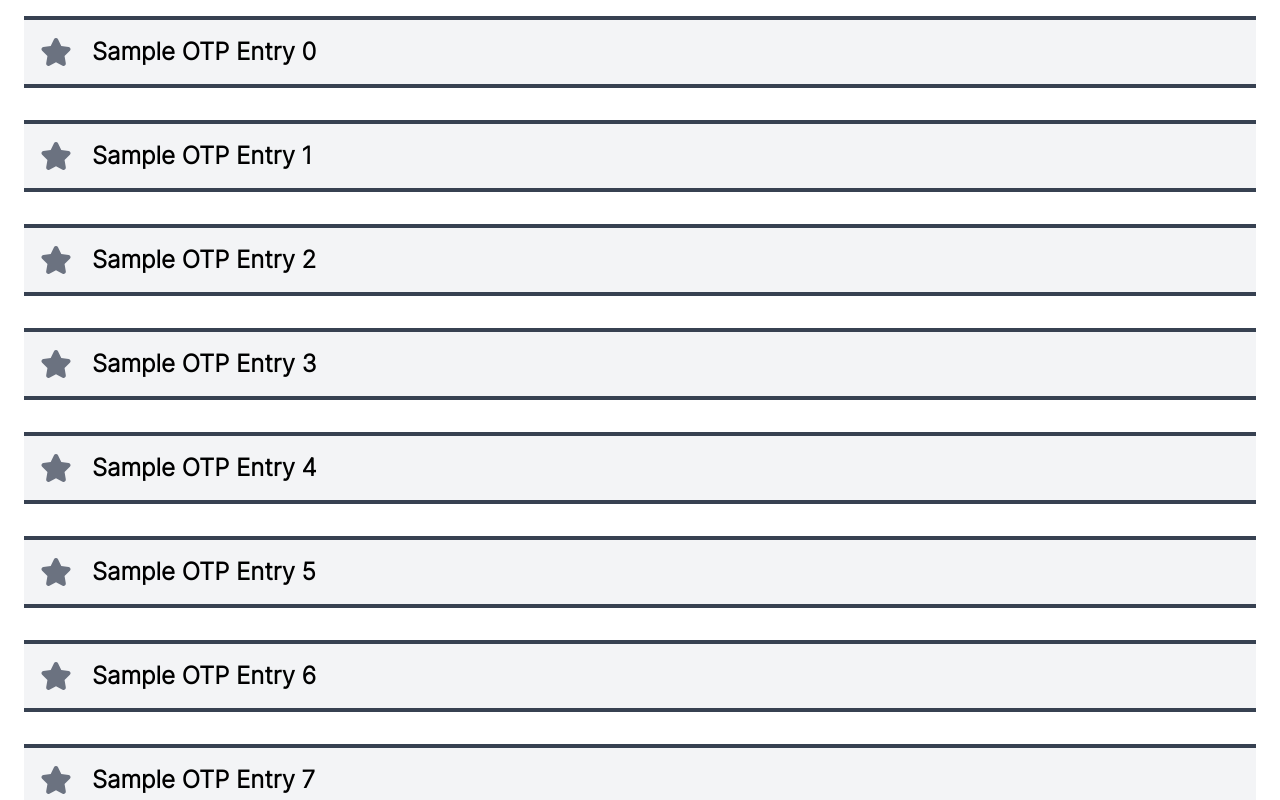
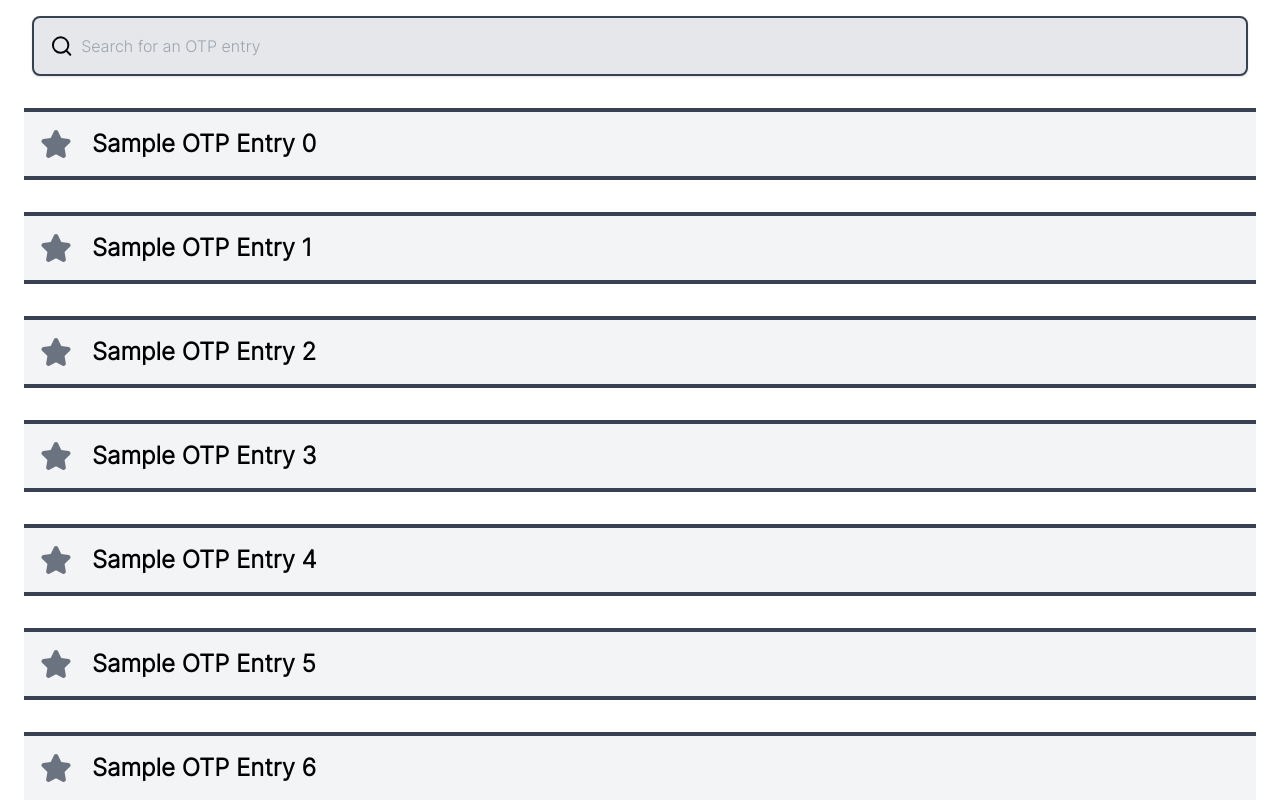
Before and after one commit to aesthetic0001/totp, a React (Vite) app: page / in a window 1280 px wide. Shown: the top 800 px of the page. Built offline with nearby package versions, Linux system fonts and the light colour scheme.

Commit message:
added searchbar

```diff
--- a/package.json
+++ b/package.json
@@ -14,6 +14,7 @@
   "dependencies": {
     "@tauri-apps/api": "^1",
     "immer": "^10.1.1",
+    "lucide-react": "^0.376.0",
     "react": "^18.2.0",
     "react-dom": "^18.2.0",
     "react-router-dom": "^6.23.0"
--- a/src/components/OTPEntry.jsx
+++ b/src/components/OTPEntry.jsx
@@ -1,4 +1,4 @@
-// a flexible component which displays a single OTP entry, taking up its entire width in the flex row
+// a flexible component which displays a single OTP entry, taking up its entire width in the flex col
 import React, {useState} from 'react';
 
 const OTPEntry = ({title, id, oldFavourite, savePreference}) => {
@@ -14,7 +14,7 @@ const OTPEntry = ({title, id, oldFavourite, savePreference}) => {
                     id
                 });
             }}>
-                <svg className={(favourite ? "text-yellow-300" : "text-gray-500") + " w-8 h-8 m-4 me-1 transition-all ease-in-out"}
+                <svg className={(favourite ? "text-yellow-400" : "text-gray-500") + " w-8 h-8 m-4 me-1 transition-all ease-in-out"}
                      aria-hidden="true" xmlns="http://www.w3.org/2000/svg"
                      fill="currentColor" viewBox="0 0 22 20">
                     <path
--- /dev/null
+++ b/src/components/SearchBar.jsx
@@ -0,0 +1,12 @@
+import {SearchIcon} from "lucide-react";
+
+const SearchBar = ({placeholder, onInput}) => {
+    return (
+        <div className="flex items-center mx-8 my-4 p-2 bg-gray-200 border-2 border-gray-700 rounded-lg shadow">
+            <SearchIcon className="m-2 dark:text-gray-400"/>
+            <input type="text" placeholder={placeholder} className="w-full py-2 bg-transparent outline-none" onInput={onInput}/>
+        </div>
+    );
+};
+
+export default SearchBar;
--- a/src/pages/OTPMenu.jsx
+++ b/src/pages/OTPMenu.jsx
@@ -1,9 +1,11 @@
 import OTPEntry from "../components/OTPEntry.jsx";
 import React, {useState} from "react";
 import {produce} from "immer";
+import SearchBar from "../components/SearchBar.jsx";
 
 function OTPMenu() {
     const [OTPEntries, setOTPEntries] = useState({})
+    const [search, setSearch] = useState("")
 
     for (let i = 0; i < 10; i++) {
         if (!OTPEntries[i]) {
@@ -11,7 +13,8 @@ function OTPMenu() {
                 draft[i] = {
                     title: "Sample OTP Entry " + i,
                     oldFavourite: false,
-                    index: i
+                    index: i,
+                    id: i
                 }
             }));
         }
@@ -23,12 +26,19 @@ function OTPMenu() {
         }));
     }
 
+    const onInput = (event) => {
+        setSearch(event.target.value)
+    }
+
     return (
         <div className="h-screen">
+            <SearchBar placeholder="Search for an OTP entry" onInput={onInput}/>
             <div className="flex flex-col overflow-y-scroll smooth-scroll">
-            {/*    sort by favourites then index */}
-                {Object.keys(OTPEntries).sort((a, b) => OTPEntries[a].oldFavourite ? -1 : OTPEntries[b].oldFavourite ? 1 : OTPEntries[a].index - OTPEntries[b].index).map((key) => (
-                    <OTPEntry key={key} title={OTPEntries[key].title} id={key} oldFavourite={OTPEntries[key].oldFavourite} savePreference={savePreference}/>
+                {Object.values(OTPEntries).filter((entry) => {
+                    return entry.title.toLowerCase().includes(search.toLowerCase())
+                }).sort((a, b) => a.oldFavourite ? -1 : b.oldFavourite ? 1 : a.index - b.index).map((entry) => (
+                    <OTPEntry key={entry.id} title={entry.title} id={entry.id} oldFavourite={entry.oldFavourite}
+                              savePreference={savePreference}/>
                 ))}
             </div>
         </div>
```
Also changed, not shown: 1 other file (tests, documents, lock files or other folders).
